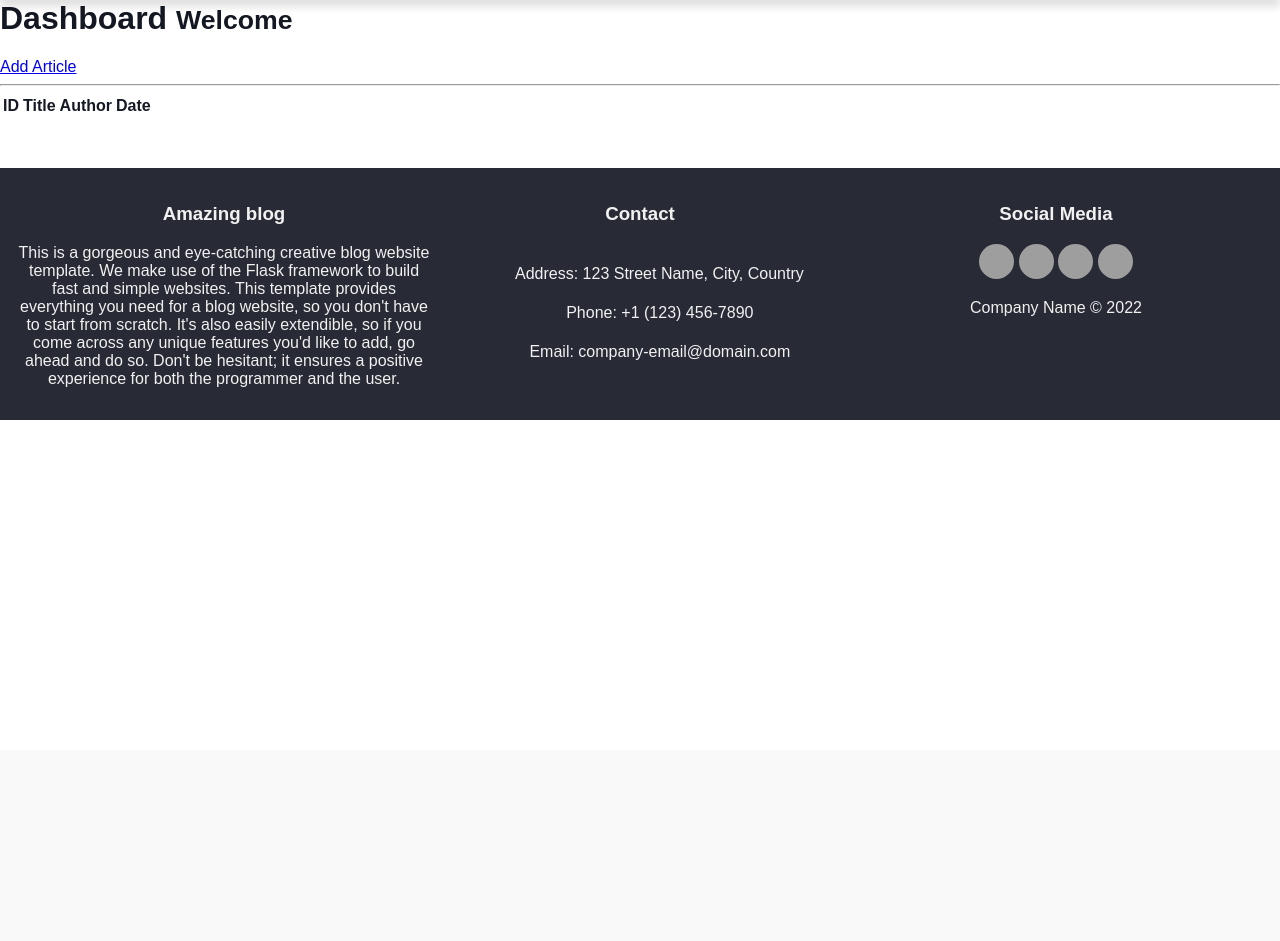
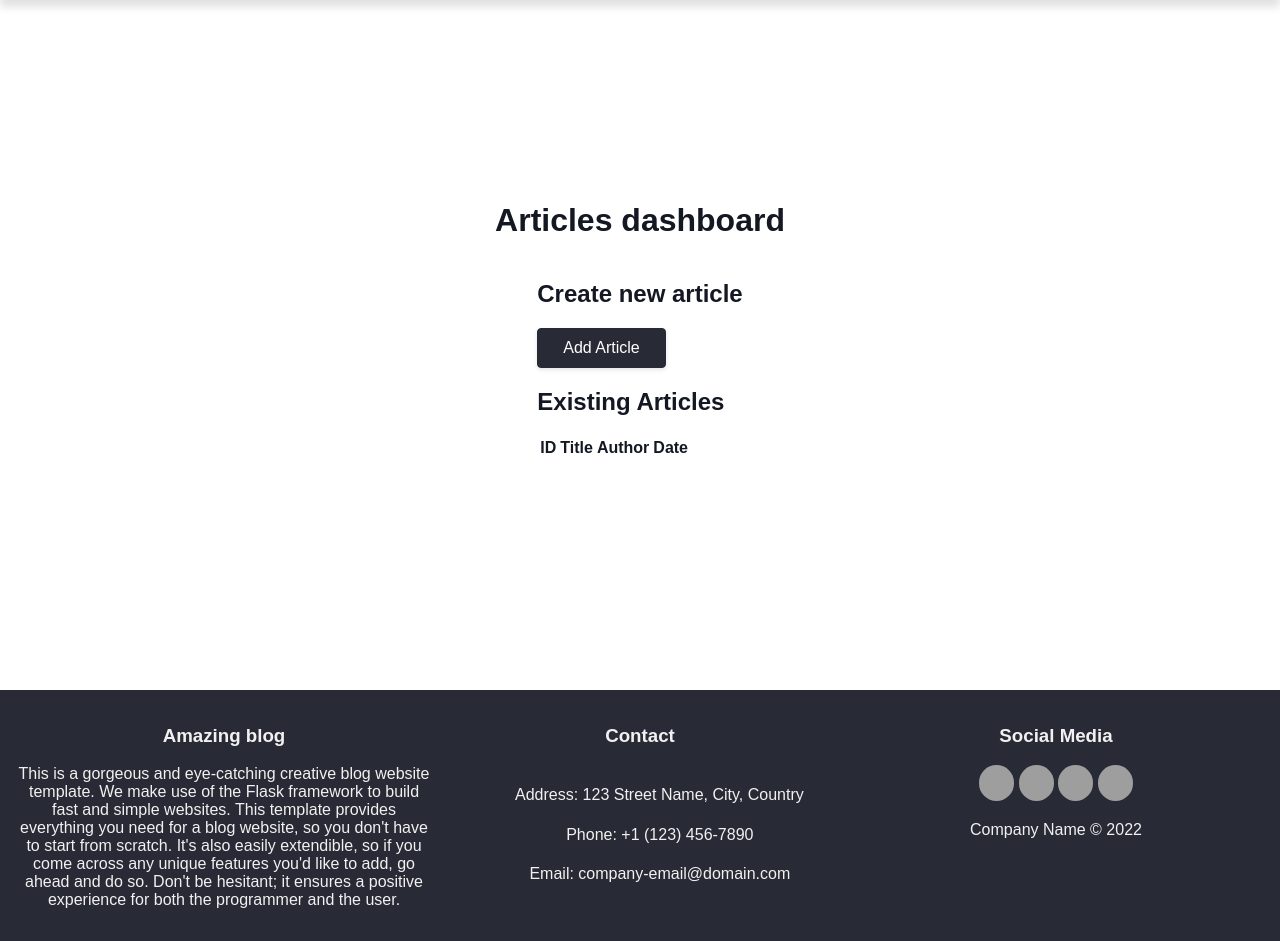
Before and after one commit to djeada/Flask-Blog, a Python web app: template src/templates/dashboard.html in a window 1280 px wide. Shown: the part 50-991 px from the top of the page. Before the commit the page ends 470 px from the top, so only its background shows below. Run offline with Jinja, Linux system fonts and the light colour scheme; the template is opened without the code that fills it, so the values that code supplies are empty; grey boxes are pictures that could not be loaded.

Commit message:
adding dashboard for admin user

```diff
--- a/src/templates/about.html
+++ b/src/templates/about.html
@@ -64,10 +64,9 @@
     </script>
 
   </div>
+
   <div class="right-column">
-
     <img src="https://via.placeholder.com/700x700" alt="">
-
   </div>
 </div>
 {% endblock %}
--- a/src/templates/add_article.html
+++ b/src/templates/add_article.html
@@ -1,6 +1,7 @@
 {% extends 'layout.html' %}
 
 {% block body %}
+  <div class="form-container">
     <h1>Add Article</h1>
     {% from "includes/_formhelpers.html" import render_field %}
     <form method="POST" action="">
@@ -10,6 +11,9 @@
       <div class="form-group">
         {{ render_field(form.body, class_="form-control", id="editor") }}
       </div>
-    <p><input class="btn btn-primary" type="submit" value="Submit">
+      <div class="button-container">
+        <button type="submit">Create Article</button>
+    </div>
   </form>
+  </div>
 {% endblock %}
--- a/src/templates/dashboard.html
+++ b/src/templates/dashboard.html
@@ -1,10 +1,18 @@
-{% extends 'layout.html' %}
+{% extends 'layout.html' %} {% block body %}
 
-{% block body %}
-  <h1>Dashboard <small> Welcome {{session.username}}</small></h1>
-  <a class="btn btn-success" href="/add_article"> Add Article</a>
-  <hr>
-  <table class="table table-striped">
+<div class="form-container dashboard-container">
+    <h1>Articles dashboard</h1>
+
+    <div>
+        <div class="create-new-article-container">
+            <h2>Create new article</h2>
+            <div class="button-container">
+                <button onclick="location.href='/add_article'" type="button">Add Article</button>
+            </div>
+        </div>
+
+        <h2>Existing Articles</h2>
+        <table class="dashboard-table">
             <tr>
                 <th>ID</th>
                 <th>Title</th>
@@ -18,15 +26,22 @@
                 <td>{{article.id}}</td>
                 <td>{{article.title}}</td>
                 <td>{{article.author}}</td>
-        <td>{{article.create_date}}</td>
-        <td><a href="edit_article/{{article.id}}" class="btn btn-default pull-right">Edit</a></td>
+                <td>{{article.date}}</td>
+                <td>
+                    <div class="button-container">
+                        <button onclick="location.href='edit_article/{{article.id}}'" type="button">Edit</button>
+                    </div>
                     <td>
                         <form action="{{url_for('/delete_article/<string:id>.delete_article', id=article.id)}}" method="post">
-            <input type="hidden" name="_method" value="DELETE">
-            <input type="submit" value="Delete" class="btn btn-danger">
+                            <div class="button-container">
+                                <button type="submit" class="button-negative">Delete</button>
+                            </div>
                         </form>
                     </td>
             </tr>
             {% endfor %}
         </table>
+    </div>
+
+</div>
 {% endblock %}
--- a/src/templates/layout.html
+++ b/src/templates/layout.html
@@ -4,7 +4,7 @@
 <head>
     <meta charset="utf-8">
     <title>Responsive Blog Template</title>
-    <link rel="stylesheet" href="static/css/main.css">
+    <link rel="stylesheet" href="../static/css/main.css">
 </head>
 
 <body>
```
Also changed, not shown: src/templates/edit_article.html (+6 -3 lines). Lines whose indentation alone changed are shown as unchanged.
